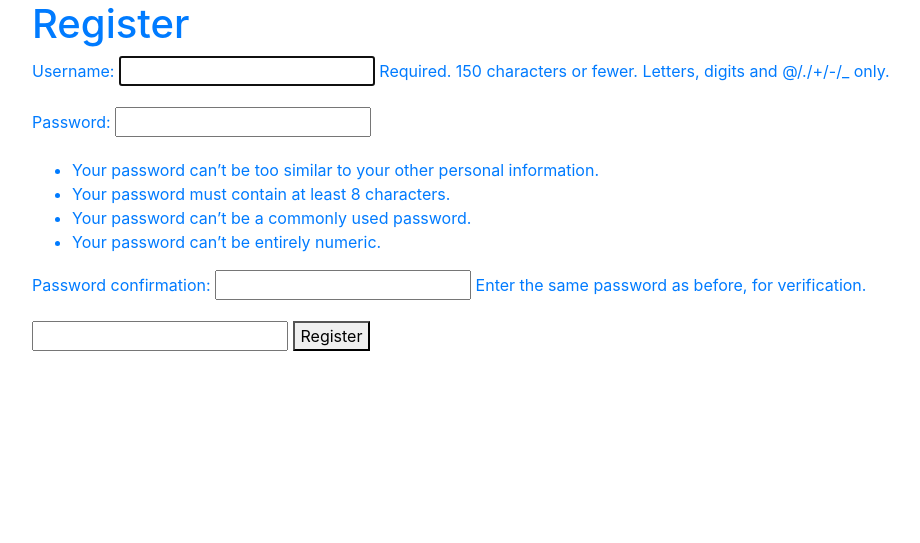
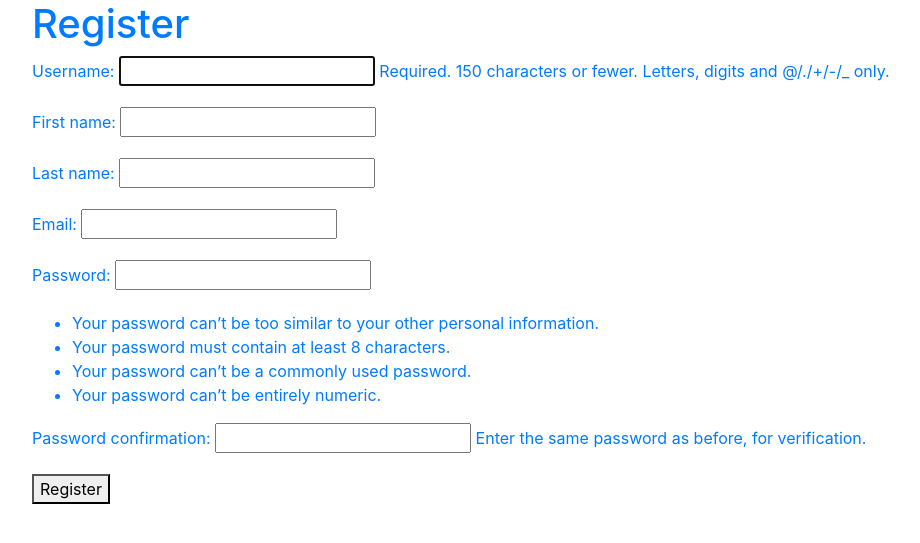
Before and after one commit to SimiDev05/SimiDev.smsapp.io, a Django app: page /accounts/register/ in a window 1280 px wide. Shown: the part 80-623 px from the top of the page, without its empty margins (53-973 px from the left). Run offline with Django 3.2, Linux system fonts and the light colour scheme; some libraries are stand-ins or nearby versions.

Commit message:
24/11 up

```diff
--- /dev/null
+++ b/smsapp/accounts/forms.py
@@ -0,0 +1,30 @@
+from django import forms
+from django.contrib.auth.models import User
+from django.contrib.auth.forms import UserCreationForm
+
+class RegistrationForm(UserCreationForm):
+	email = forms.EmailField(required=True)
+
+	class Meta:
+		model = User
+		fields = (
+			'username',
+			'first_name',
+			'last_name',
+			'email',
+			'password1',
+			'password2'
+
+			)
+
+	def save(self, commit=True):
+		user = super(RegistrationForm, self).save(commit=False)
+		user.first_name = self.cleaned_data['first_name']
+		user.last_name = self.cleaned_data['last_name']
+		user.email = self.cleaned_data['email']
+
+
+		if commit:
+			user.save()
+
+		return user
--- a/smsapp/accounts/templates/accounts/reg_form.html
+++ b/smsapp/accounts/templates/accounts/reg_form.html
@@ -15,7 +15,6 @@
 
 	{% csrf_token %}
 	{{ form.as_p }}
-	<input type="text" name="username">
 
 
 	<button type="submit">Register</button>
--- a/smsapp/accounts/views.py
+++ b/smsapp/accounts/views.py
@@ -1,22 +1,22 @@
 from django.shortcuts import render, redirect
-from django.contrib.auth.forms import UserCreationForm
+from accounts.forms import RegistrationForm
 
 
 def home(request):
-	items = [1,2,3,4,'A','B','C']
+	numbers = [1,2,3,4,'A','B','C']
 	name = 'SimiDev'
-	args = {'myname': name, 'numbers':items}
+
+	args = {'myname': name, 'numbers': numbers}
 	return render(request,'accounts/home.html',args)
 
 def register(request):
 	if request.method =='POST':
-		form = UserCreationForm(request.POST)
+		form = RegistrationForm(request.POST)
 		if form.is_valid():
 			form.save()
 			return redirect('/accounts')
 	else:
-		form = UserCreationForm()
-
+		form = RegistrationForm()
 
 		args = {'form': form}
 		return render(request, 'accounts/reg_form.html',args)
--- a/smsapp/dashboard/urls.py
+++ b/smsapp/dashboard/urls.py
@@ -5,5 +5,6 @@ from . import views
 
 urlpatterns = [
     url(r'^$', views.index, name='index'),
+    url(r'^profile/$', views.profile, name='profile'),
 
 ]
--- a/smsapp/dashboard/views.py
+++ b/smsapp/dashboard/views.py
@@ -1,5 +1,11 @@
 from django.shortcuts import render
+from django.contrib.auth.models import User
 
 
 def index(request):
 	return render(request,'profiles.html')
+
+
+def profile(request):
+	args = {'users': request.users}
+	return render(request, 'profile.html',args)
```
Also changed, not shown: smsapp/accounts/templates/profile.html (renamed from smsapp/accounts/templates/profiles.html), smsapp/db.sqlite3.
